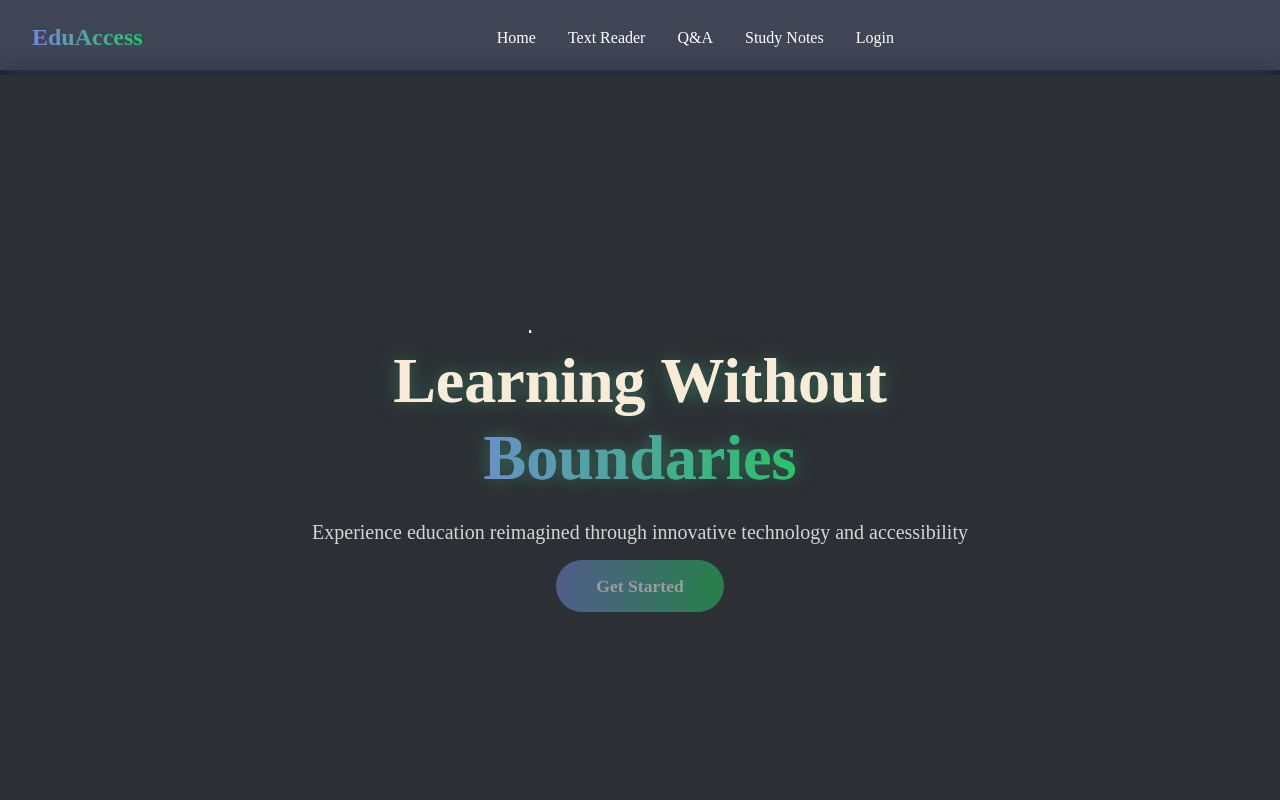
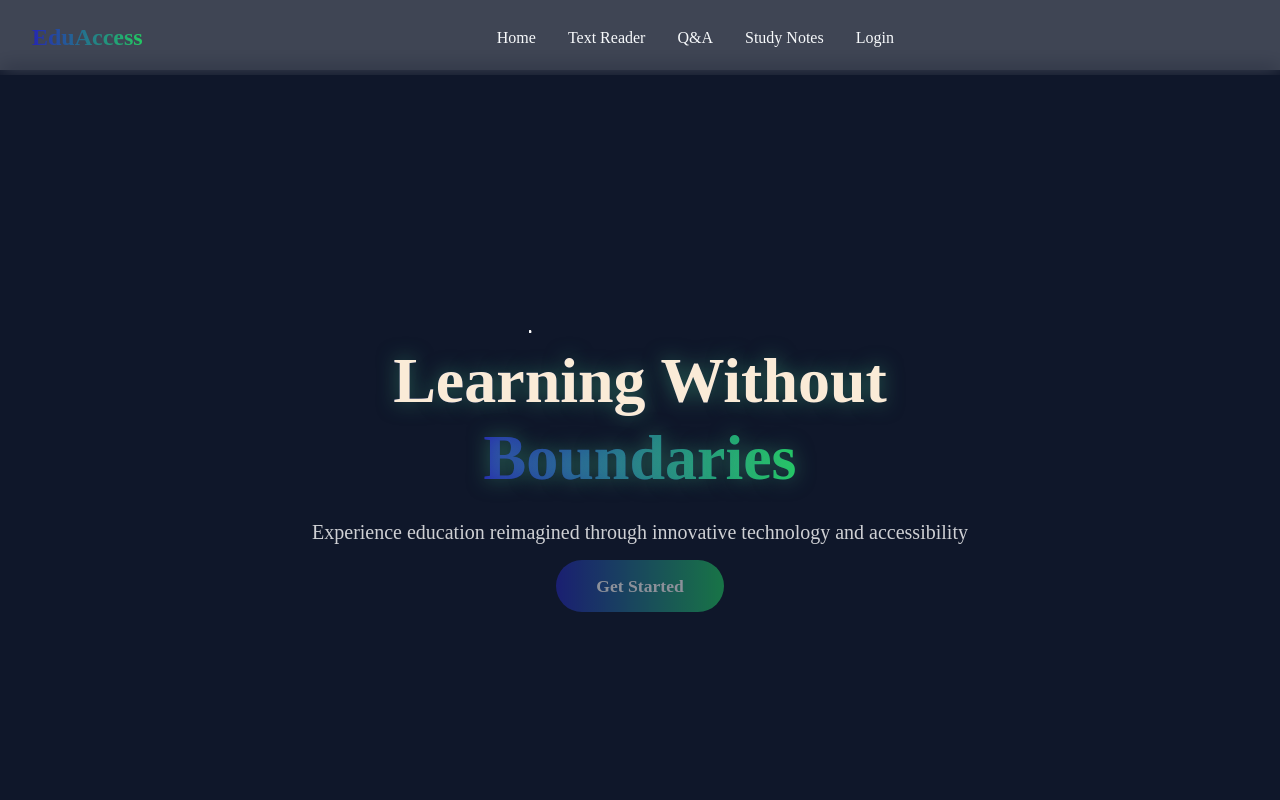
Before and after one commit to asad-as1/Anonymous-Project, a React (Vite) app in the folder frontend/: page / in a window 1280 px wide. Shown: the top 800 px of the page. Built offline with nearby package versions, Linux system fonts and the light colour scheme.

Commit message:
Frontend

```diff
--- a/frontend/src/pages/StudyNotes/StudyNotes.css
+++ b/frontend/src/pages/StudyNotes/StudyNotes.css
@@ -1,5 +1,5 @@
 /* Variables for consistent theming */
-:root {
+/* :root {
     --primary-color: #7289da;
     --primary-hover: #5f73bc;
     --secondary-color: #43b581;
@@ -12,17 +12,17 @@
     --modal-background: #36393f;
     --danger-color: #f04747;
     --transition-speed: 0.3s;
-  }
+  } */
 
 
   Base styles
-  body {
+  /* body {
     background-color: var(--background-dark);
     color: var(--text-light);
     margin: 0;
     padding: 0;
     min-height: 100vh;
-  }
+  } */
 
 
   .study-notes-container {
--- a/frontend/src/pages/StudyNotes/StudyNotes.jsx
+++ b/frontend/src/pages/StudyNotes/StudyNotes.jsx
@@ -1,7 +1,5 @@
 import React, { useState } from "react";
 import "./StudyNotes.css";
-
-
 
 
 const StudyNotes = () => {
```
